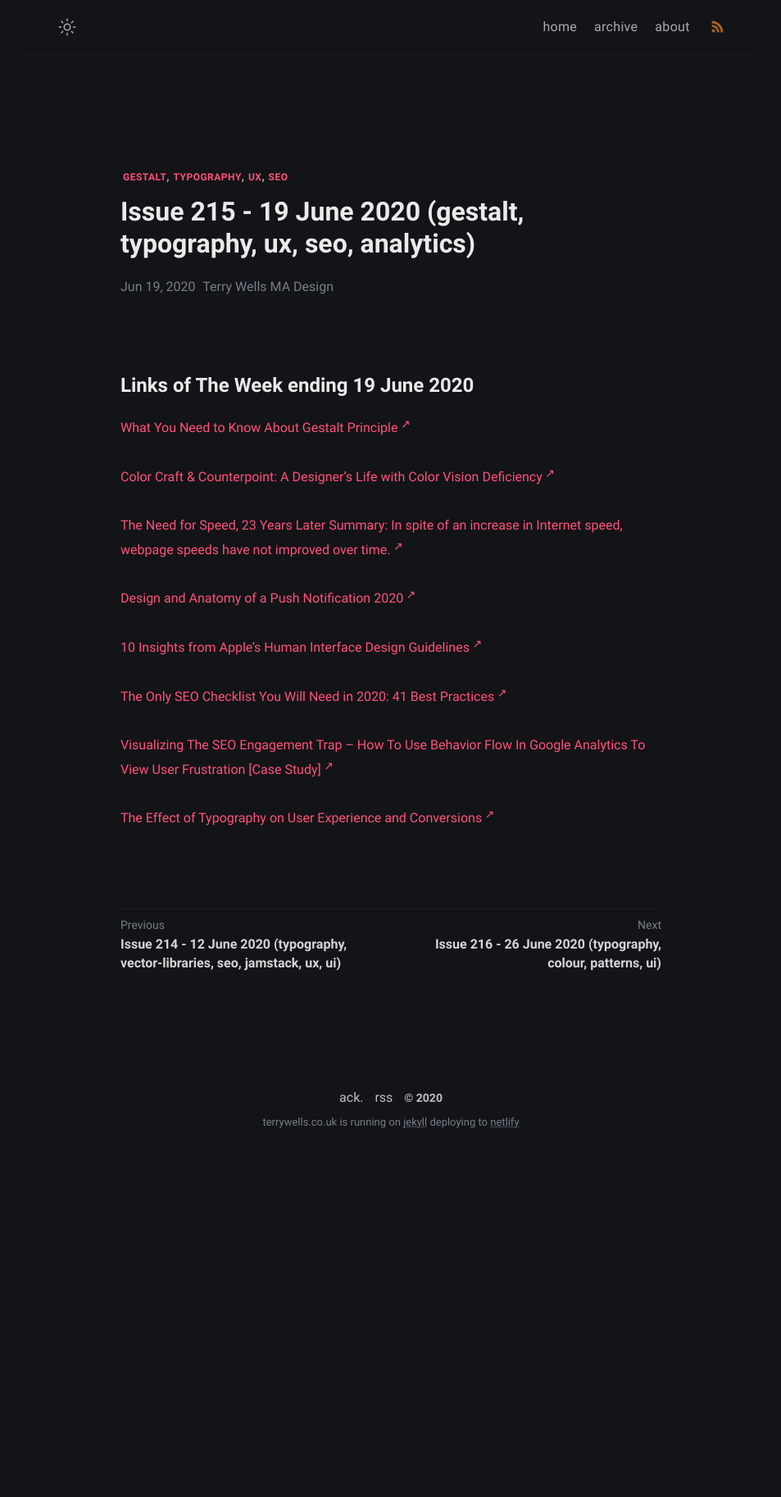
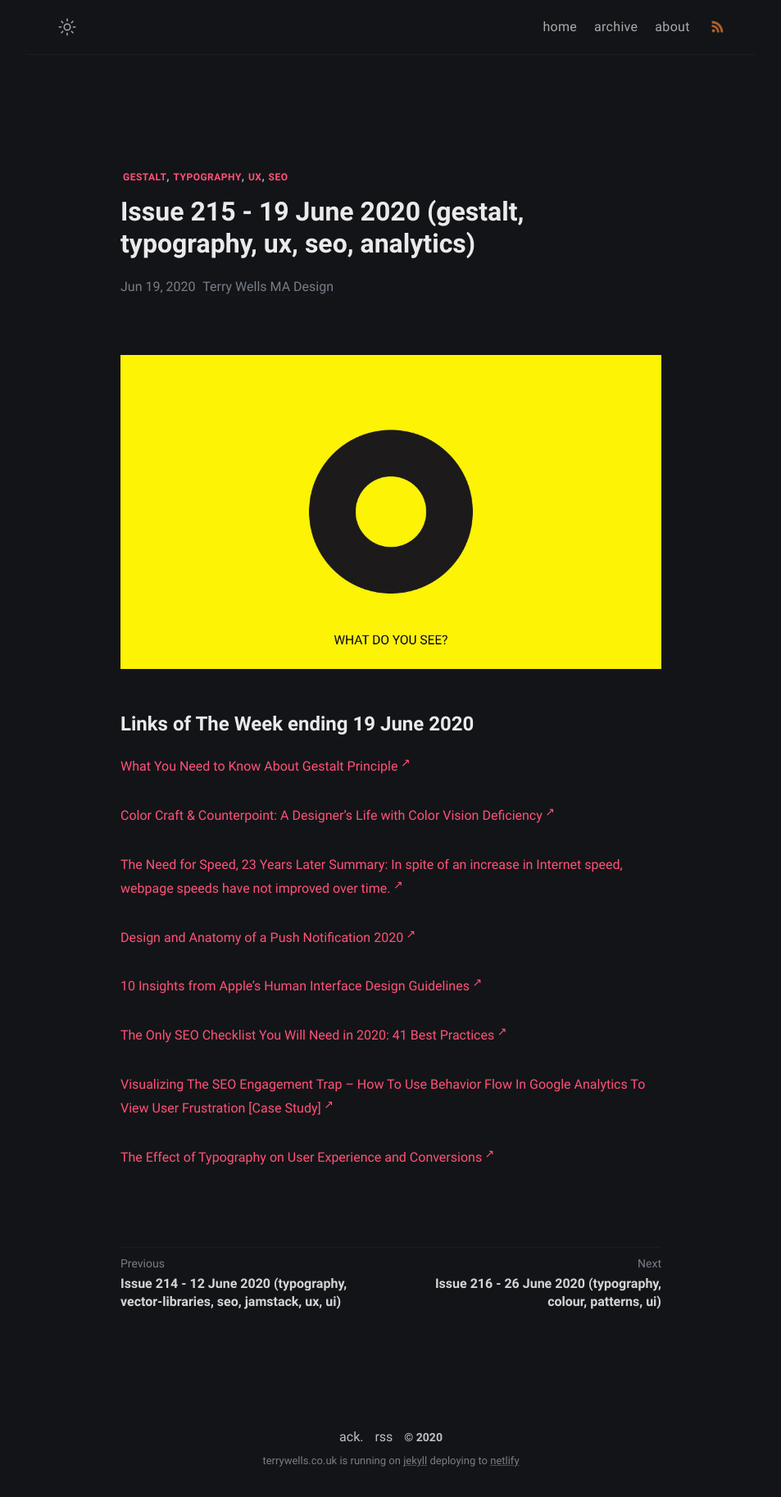
Before and after one commit to wristtattoo/jekyll-klise, a Jekyll site: the page built from _posts/2020-11-03-issue-215-19-june-2020-gestalt-typography-ux-seo-analytics.md, in a window 1280 px wide. Shown: the whole page at 82% size, without its empty margins (163-1116 px from the left). Built offline with Jekyll 4.4.1, drawn with Linux system fonts in a browser that asks for light colours; a script that is not in the unit is left out; before the commit the page ends 1413 px from its top, so only the background shows below that.

Commit message:
Update Links of The Week “2020-11-03-issue-215-19-june-2020-gestalt-typography-ux-seo-analytics”

```diff
--- a/_posts/2020-11-03-issue-215-19-june-2020-gestalt-typography-ux-seo-analytics.md
+++ b/_posts/2020-11-03-issue-215-19-june-2020-gestalt-typography-ux-seo-analytics.md
@@ -4,6 +4,8 @@ title: Issue 215 - 19 June 2020 (gestalt, typography, ux, seo, analytics)
 tags: gestalt typography ux seo
 date: 2020-06-19T18:17:19.339Z
 ---
+![What You Need to Know About Gestalt Principle](/assets/uploads/issue-215.png "What You Need to Know About Gestalt Principle")
+
 # Links of The Week ending 19 June 2020
 
 <a href="https://uxplanet.org/what-you-need-to-know-about-gestalt-principle-c440f5d7fc1d" title="What You Need to Know About Gestalt Principle" alt="What You Need to Know About Gestalt Principle" target="_blank">What You Need to Know About Gestalt Principle</a>
@@ -18,6 +20,6 @@ date: 2020-06-19T18:17:19.339Z
 
 <a href="https://www.semrush.com/blog/seo-checklist/" title="The Only SEO Checklist You Will Need in 2020: 41 Best Practices" alt="The Only SEO Checklist You Will Need in 2020: 41 Best Practices" target="_blank">The Only SEO Checklist You Will Need in 2020: 41 Best Practices</a>
 
-<a href="https://www.gsqi.com/marketing-blog/user-frustration-behavior-flow-google-analytics/" title="Visualizing The SEO Engagement Trap – How To Use Behavior Flow In Google Analytics To View User Frustration [Case Study]" alt="Visualizing The SEO Engagement Trap – How To Use Behavior Flow In Google Analytics To View User Frustration [Case Study]" target="_blank">Visualizing The SEO Engagement Trap – How To Use Behavior Flow In Google Analytics To View User Frustration [Case Study]</a>
+<a href="https://www.gsqi.com/marketing-blog/user-frustration-behavior-flow-google-analytics/" title="Visualizing The SEO Engagement Trap – How To Use Behavior Flow In Google Analytics To View User Frustration [Case Study]" alt="Visualizing The SEO Engagement Trap – How To Use Behavior Flow In Google Analytics To View User Frustration [Case Study]" target="_blank">Visualizing The SEO Engagement Trap – How To Use Behavior Flow In Google Analytics To View User Frustration \[Case Study]</a>
 
 <a href="https://cxl.com/blog/the-effects-of-typography-on-user-experience-conversions/" title="The Effect of Typography on User Experience and Conversions" alt="The Effect of Typography on User Experience and Conversions" target="_blank">The Effect of Typography on User Experience and Conversions</a>
```
Also changed, not shown: assets/uploads/issue-215.png (added).
